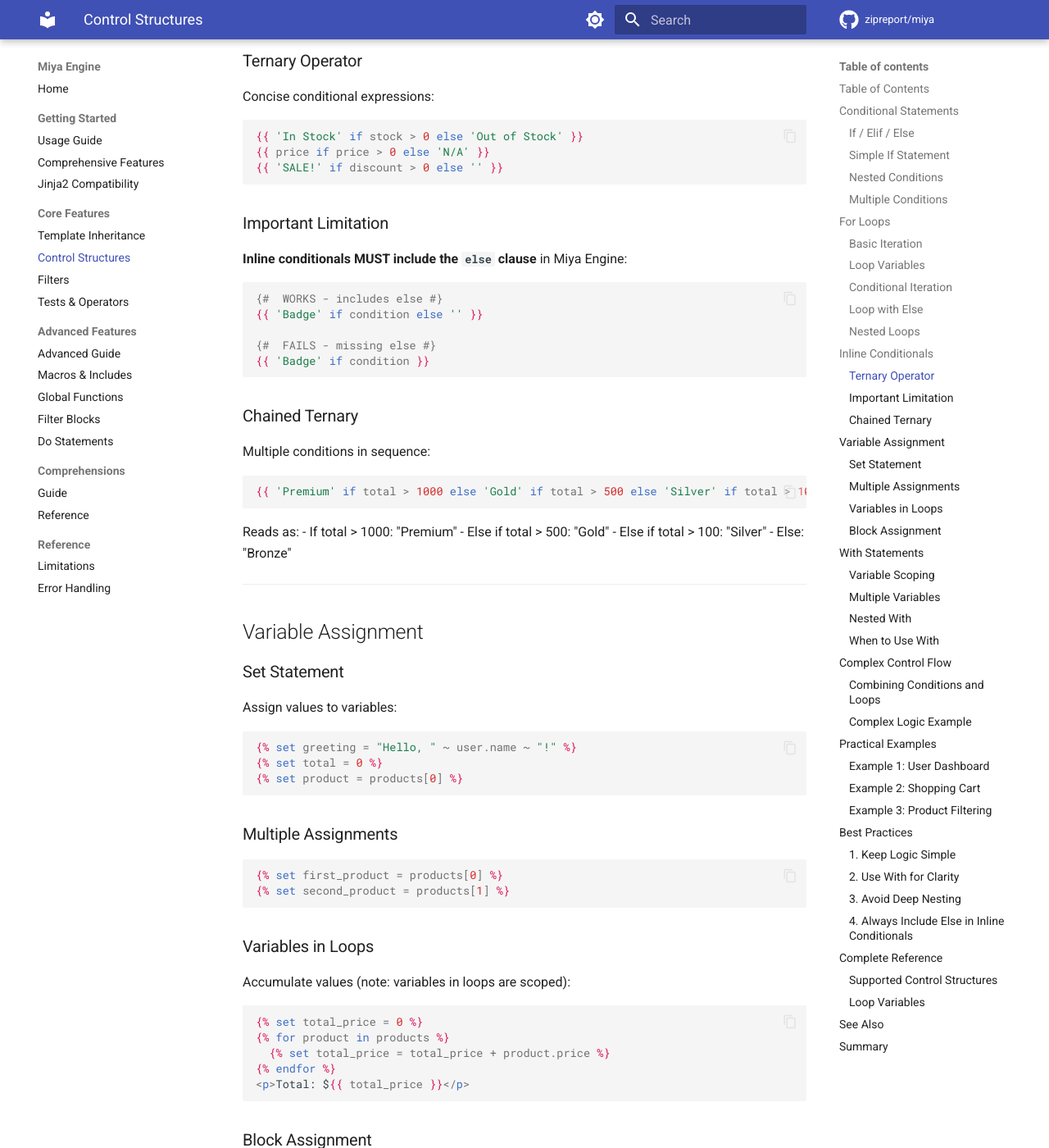
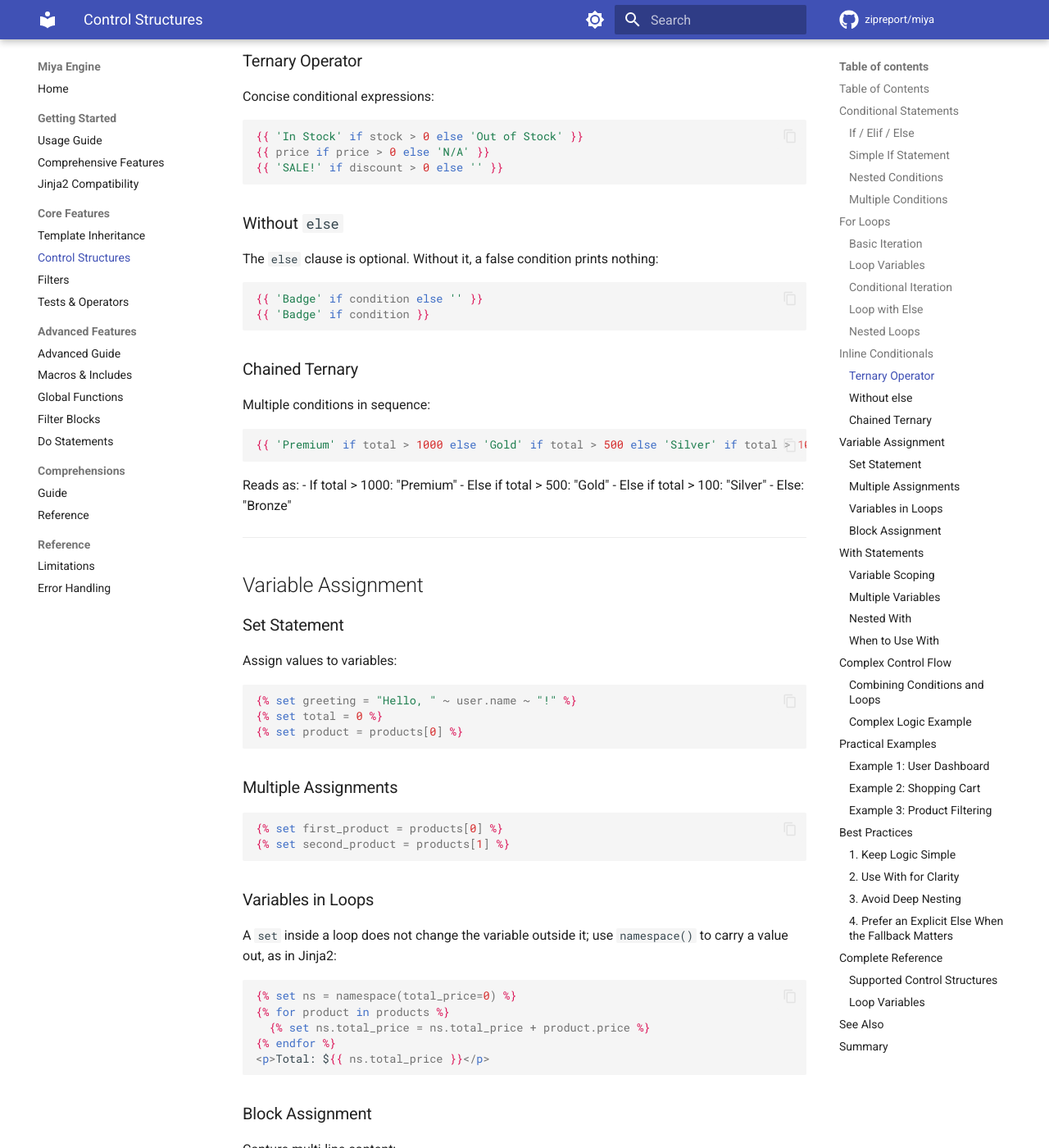
Before and after one commit to zipreport/miya, an MkDocs documentation site: the page built from docs/CONTROL_STRUCTURES_GUIDE.md, in a window 1280 px wide and 1400 px high, scrolled down 3585 px. Shown: the whole window at 82% size. Built offline with MkDocs 1.6.1 and Material for MkDocs 9.7.7, drawn with Linux system fonts in a browser that asks for light colours; comment, search, counter and statistics services are not loaded; some of the changed text lies outside the part shown.

Commit message:
docs: stop teaching set-in-loop accumulation
Co-Authored-By: Claude Sonnet 5.5 <noreply@anthropic.com>

````diff
--- a/docs/CONTROL_STRUCTURES_GUIDE.md
+++ b/docs/CONTROL_STRUCTURES_GUIDE.md
@@ -169,15 +169,12 @@ Concise conditional expressions:
 {{ 'SALE!' if discount > 0 else '' }}
 ```
 
-###  Important Limitation
+### Without `else`
 
-**Inline conditionals MUST include the `else` clause** in Miya Engine:
+The `else` clause is optional. Without it, a false condition prints nothing:
 
 ```html+jinja
-{#  WORKS - includes else #}
 {{ 'Badge' if condition else '' }}
-
-{#  FAILS - missing else #}
 {{ 'Badge' if condition }}
 ```
 
@@ -218,14 +215,14 @@ Assign values to variables:
 
 ### Variables in Loops
 
-Accumulate values (note: variables in loops are scoped):
+A `set` inside a loop does not change the variable outside it; use `namespace()` to carry a value out, as in Jinja2:
 
 ```html+jinja
-{% set total_price = 0 %}
+{% set ns = namespace(total_price=0) %}
 {% for product in products %}
-  {% set total_price = total_price + product.price %}
+  {% set ns.total_price = ns.total_price + product.price %}
 {% endfor %}
-<p>Total: ${{ total_price }}</p>
+<p>Total: ${{ ns.total_price }}</p>
 ```
 
 ### Block Assignment
@@ -368,12 +365,12 @@ Create local scope for variables:
 ### Example 2: Shopping Cart
 
 ```html+jinja
-{% set cart_total = 0 %}
+{% set ns = namespace(cart_total=0) %}
 <h3>Shopping Cart</h3>
 
 {% for item in cart %}
   {% set item_total = item.price * item.quantity %}
-  {% set cart_total = cart_total + item_total %}
+  {% set ns.cart_total = ns.cart_total + item_total %}
 
   <div class="cart-item">
     <h4>{{ item.name }}</h4>
@@ -384,7 +381,7 @@ Create local scope for variables:
 {% endfor %}
 
 {% if cart|length > 0 %}
-  <p><strong>Total: ${{ cart_total }}</strong></p>
+  <p><strong>Total: ${{ ns.cart_total }}</strong></p>
 {% endif %}
 ```
 
@@ -463,13 +460,12 @@ Create local scope for variables:
 {% endif %}
 ```
 
-### 4. Always Include Else in Inline Conditionals
+### 4. Prefer an Explicit Else When the Fallback Matters
 
 ```html+jinja
-{#  Works in Miya #}
 {{ 'Active' if user.active else 'Inactive' }}
 
-{#  Fails in Miya - missing else #}
+{# Prints nothing when user.active is false #}
 {{ 'Active' if user.active }}
 ```
 
@@ -508,7 +504,7 @@ All loop variables available: `index`, `index0`, `first`, `last`, `length`, `rev
 
 ## Summary
 
-**100% Jinja2 Compatible** control structures with one important limitation:
+Control structures follow Jinja2:
 
  **Fully Supported:**
 - If/elif/else statements
@@ -520,7 +516,4 @@ All loop variables available: `index`, `index0`, `first`, `last`, `length`, `rev
 - With statements (single and multiple variables)
 - Nested control structures
 
- **Important Note:**
-- Inline conditionals **MUST** include `else` clause
-
-All control structures work identically to Jinja2, making migration and template sharing seamless.
+For the known differences from Jinja2, see [Miya Limitations](MIYA_LIMITATIONS.md).
````
